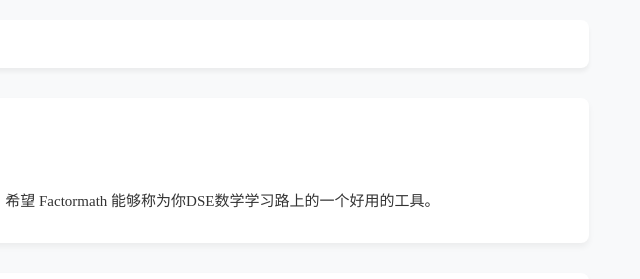
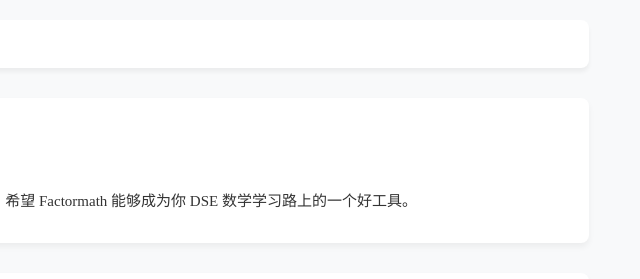
Before and after one commit to By990920/DSEMath-P2-Timer, a plain HTML site: page index.html in a window 1280 px wide. Shown: the top 279 px of the page, 631-1271 px from the left. Drawn offline with Linux system fonts and the light colour scheme.

Commit message:
Update index.html
改了错别字

```diff
--- a/index.html
+++ b/index.html
@@ -260,7 +260,7 @@
         <main class="main-content">
             <div class="content-section">
                 <h2>关于我</h2>
-                <p>你好，我是 Jack！一名普通的 DSE 数学老师。很高兴你能访问这个网站，欢迎你。希望 Factormath 能够称为你DSE数学学习路上的一个好用的工具。</p>
+                <p>你好，我是 Jack！一名普通的 DSE 数学老师。很高兴你能访问这个网站，欢迎你。希望 Factormath 能够成为你 DSE 数学学习路上的一个好工具。</p>
             </div>
 
             <div class="content-section">
```
